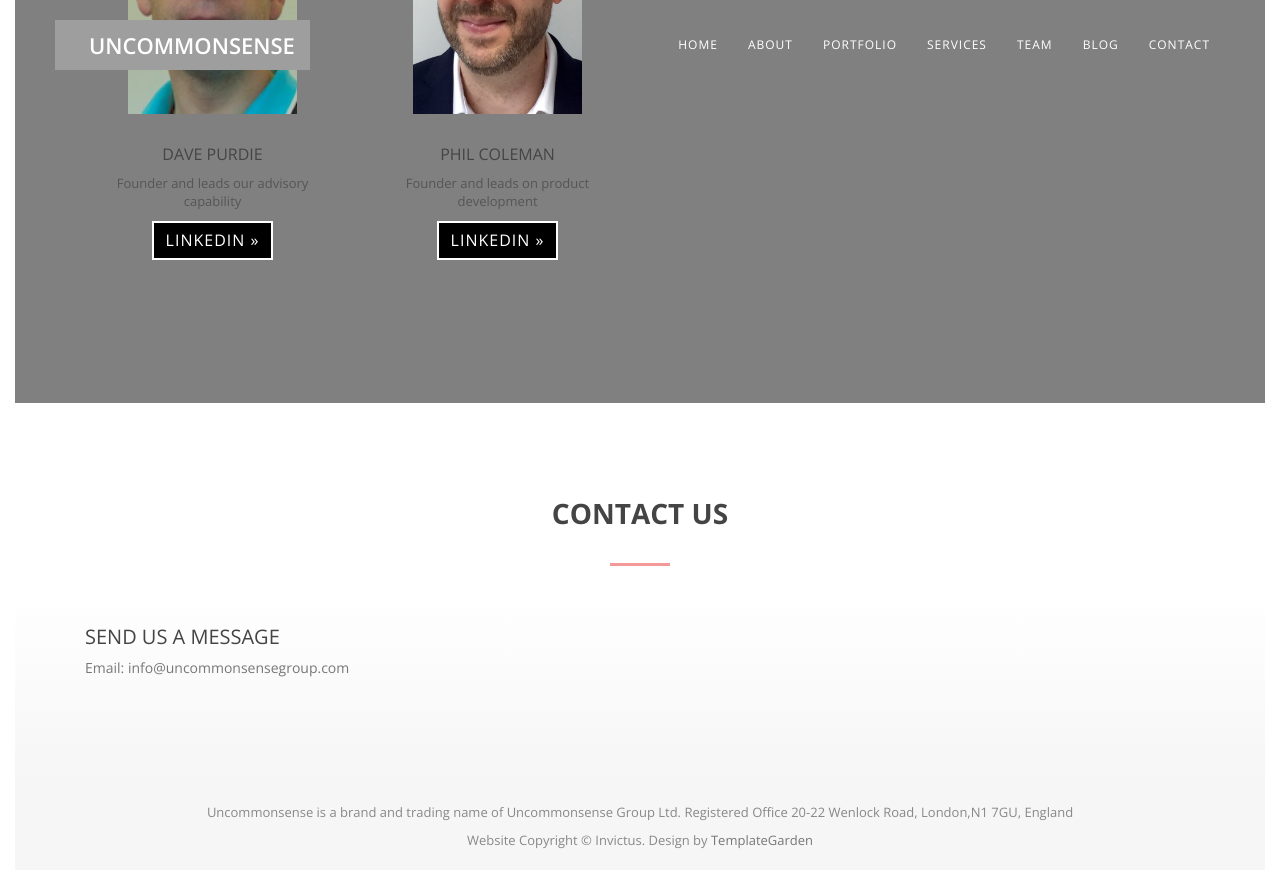
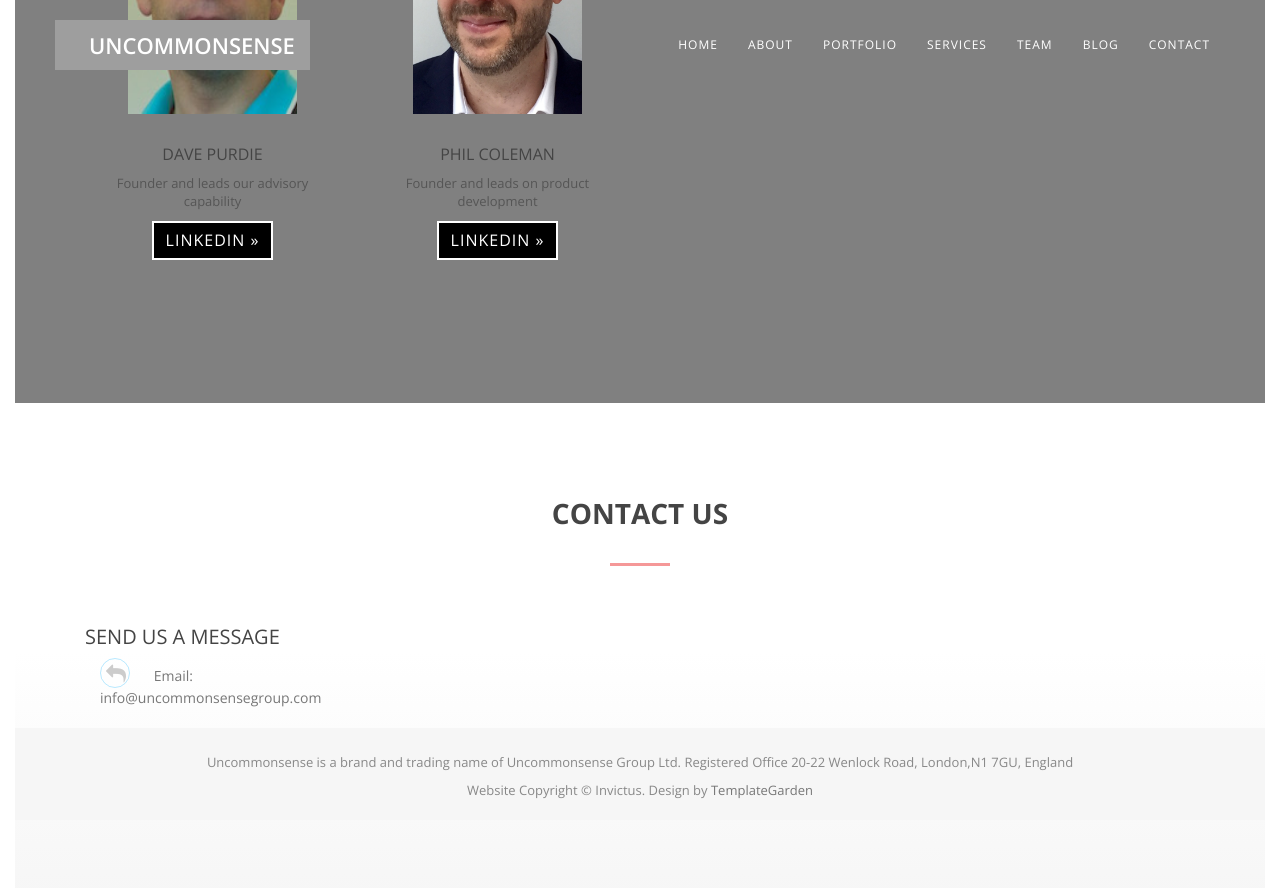
Before and after one commit to ImpactfulConsulting/ImpactfulConsulting.github.io, a Jekyll site: the page index.html, which Jekyll copies as it is, in a window 1280 px wide and 900 px high, scrolled down 3526 px. Shown: the top 888 px of the window. Built offline with Jekyll 4.4.1, drawn with Linux system fonts in a browser that asks for light colours; nearby versions of some CDN libraries; grey boxes are pictures that could not be loaded.

Commit message:
Update index.html

```diff
--- a/index.html
+++ b/index.html
@@ -236,6 +236,7 @@
     </div>
     <div class="col-md-8 wow fadeInDown" data-wow-delay="200ms">
       <h3>Send us a message</h3>
+      <div class="col-md-3 col-sm-6 service"> <i class="fa fa-mail-reply"></i>
 Email: <a href="mailto:info@uncommonsensegroup.com" ">info@uncommonsensegroup.com</a><br><br>
     </div>
   </div>
```
